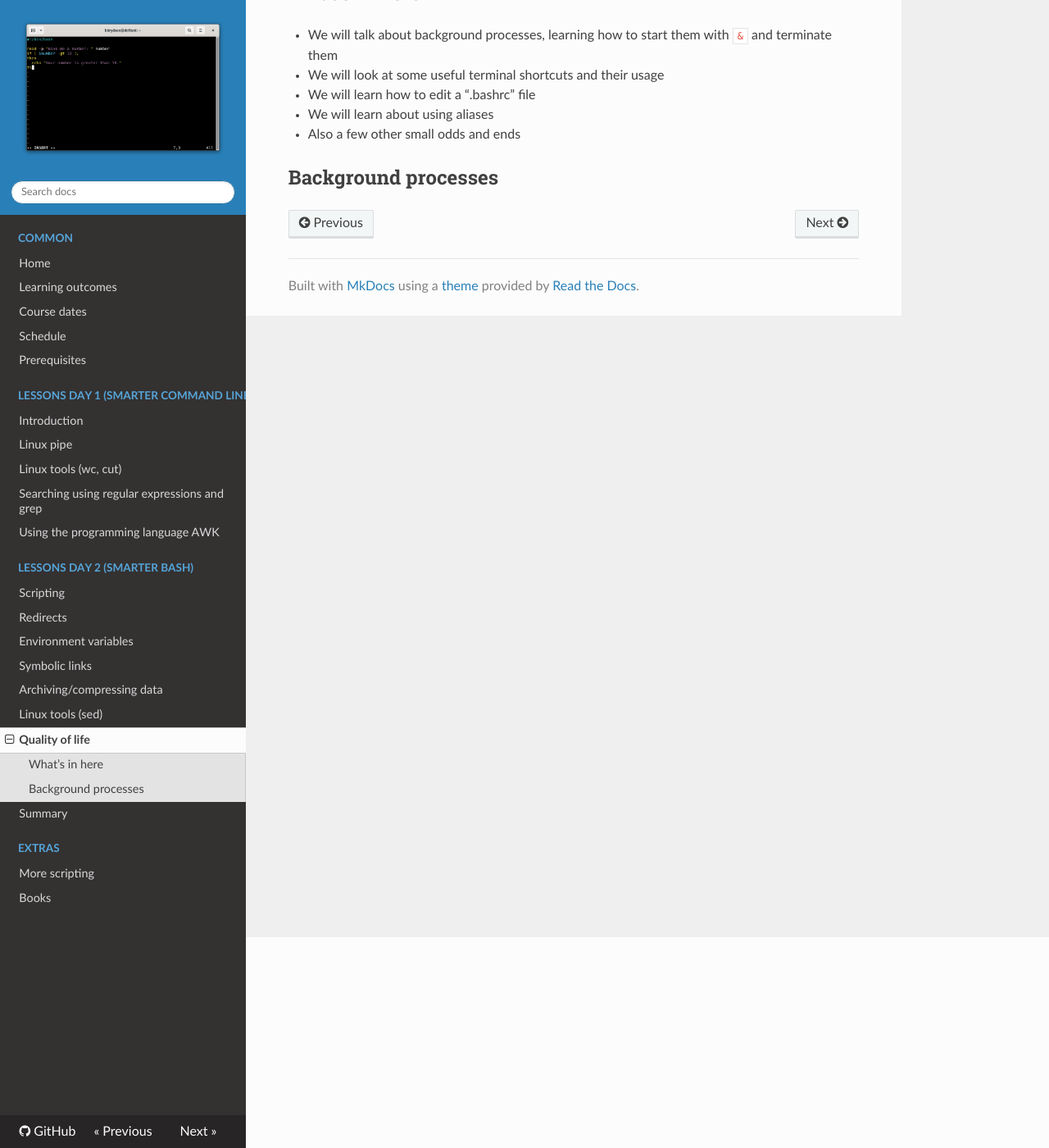
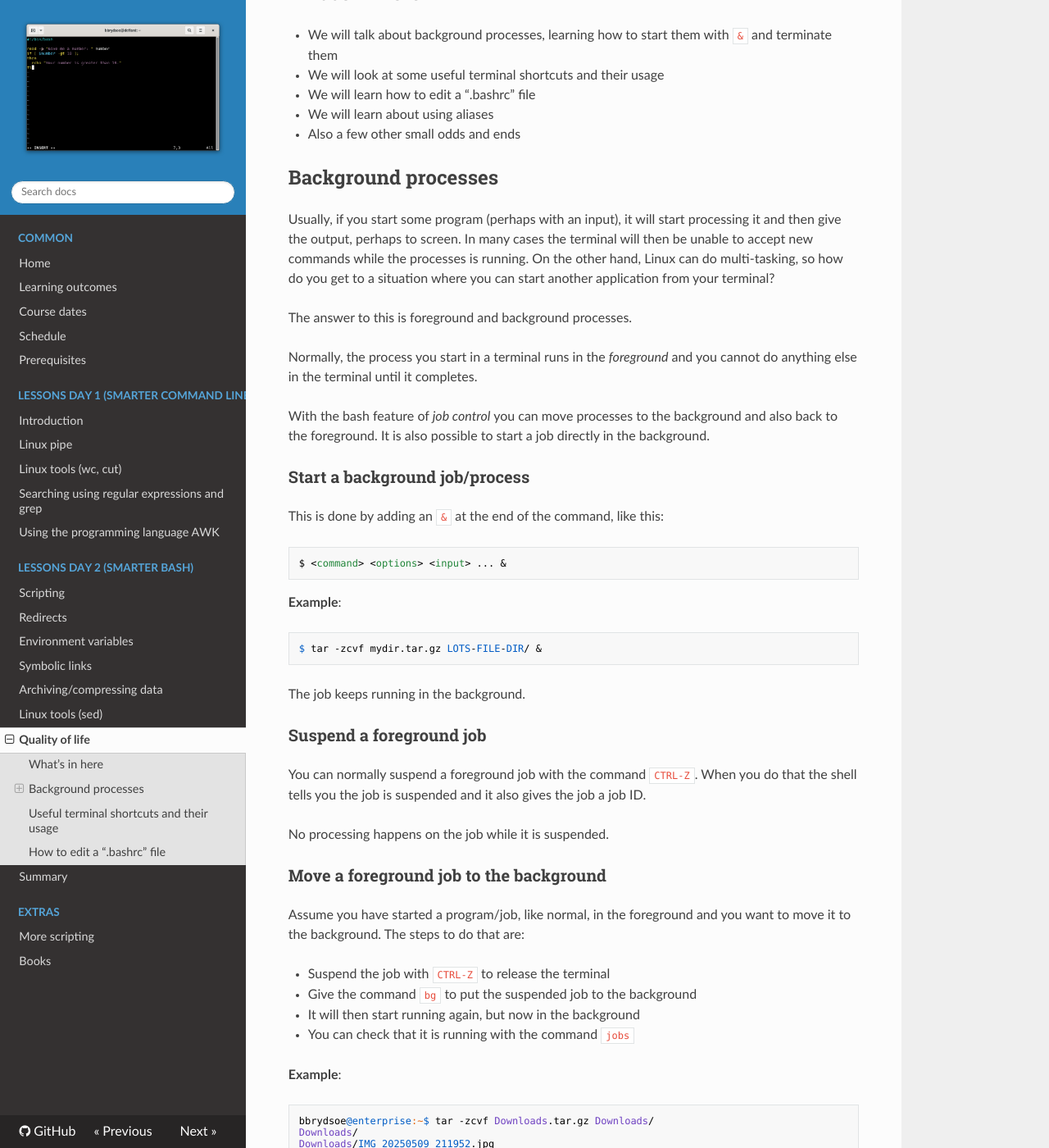
Before and after one commit to UPPMAX/linux-command-line-201, an MkDocs documentation site: the page built from docs/sessions/qual.md, in a window 1280 px wide and 1400 px high, scrolled down 257 px. Shown: the whole window at 82% size. Built offline with MkDocs 1.6.1, drawn with Linux system fonts in a browser that asks for light colours; nearby versions of some CDN libraries; some of the changed text lies outside the part shown.

Commit message:
Adding some stuff to the quality of life section

````diff
--- a/docs/sessions/qual.md
+++ b/docs/sessions/qual.md
@@ -11,3 +11,114 @@ This chapter is a little different to the others. It is not about a tool or an o
 - Also a few other small odds and ends
 
 ## Background processes
+
+Usually, if you start some program (perhaps with an input), it will start processing it and then give the output, perhaps to screen. In many cases the terminal will then be unable to accept new commands while the processes is running. On the other hand, Linux can do multi-tasking, so how do you get to a situation where you can start another application from your terminal?
+
+The answer to this is foreground and background processes.
+
+Normally, the process you start in a terminal runs in the *foreground* and you cannot do anything else in the terminal until it completes.
+
+With the bash feature of *job control* you can move processes to the background and also back to the foreground. It is also possible to start a job directly in the background.
+
+### Start a background job/process
+
+This is done by adding an ``&`` at the end of the command, like this:
+
+```bash
+$ <command> <options> <input> ... &
+```
+
+**Example**:
+```bash
+$ tar -zcvf mydir.tar.gz LOTS-FILE-DIR/ &
+```
+
+The job keeps running in the background.
+
+### Suspend a foreground job
+
+You can normally suspend a foreground job with the command ``CTRL-Z``. When you do that the shell tells you the job is suspended and it also gives the job a job ID.
+
+No processing happens on the job while it is suspended.
+
+### Move a foreground job to the background
+
+Assume you have started a program/job, like normal, in the foreground and you want to move it to the background. The steps to do that are:
+
+- Suspend the job with ``CTRL-Z`` to release the terminal
+- Give the command ``bg`` to put the suspended job to the background
+- It will then start running again, but now in the background
+- You can check that it is running with the command ``jobs``
+
+**Example**:
+```bash
+bbrydsoe@enterprise:~$ tar -zcvf Downloads.tar.gz Downloads/
+Downloads/
+Downloads/IMG_20250509_211952.jpg
+Downloads/add2(1).m
+Downloads/lstopo_lspci(1).txt
+Downloads/teamviewer_15.44.5_amd64.deb
+^Z
+[1]+  Stopped                 tar -zcvf Downloads.tar.gz Downloads/
+bbrydsoe@enterprise:~$ bg
+[1]+ tar -zcvf Downloads.tar.gz Downloads/ &
+bbrydsoe@enterprise:~$ jobs
+[1]+  Running                 tar -zcvf Downloads.tar.gz Downloads/ &
+```
+
+### Move a background job to the foreground
+
+To get the job running in the background back to the foreground you can give the command ``fg %JOBID``
+
+**Example for above job**:
+```bash
+$ fg %1
+```
+
+If you do not give a JOBID, then ``fg`` will assume the current suspended job.
+
+### Restart a suspended job
+
+You can restart a suspended job in either:
+
+the background:
+```bash
+bg %JOBID
+```
+
+or foreground:
+
+```bash
+fg %JOBID
+```
+
+Remember, you can get the JOBID with the command ``jobs``.
+
+### Terminating a job
+
+You can terminate a foreground job with ``CTRL-C`` or a background job by sending it to the foreground and then do ``CTRL-C``.
+
+There are other ways of killing a job, with the command ``kill`` and the process ID (PID), but we will not cover that here other than saying that you can get process IDs from ``ps -efH | grep <suitable string>`` and then ``kill PID`` or ``kill -9 PID`` if nothing else works.
+
+## Useful terminal shortcuts and their usage
+
+- **TAB**: autocomplete a file/directory or command
+- **CTRL-C**: kill the current foreground process
+- **CTRL-Z**: suspend the current foreground process
+- **CTRL-A**: move the cursor to the beginning of the line
+- **CTRL-E**: move the cursor to the end of the line
+- **CTRL-L**: clear the screen (same as typing ``clear``)
+- **CTRL-K**: delete the line after the cursor
+- **CTRL-Y**: paste the most recent thing cut or copied
+- **CTRL-D**: delete a character at the cursor's position
+- **CTRL-U**: delete the whole line
+- **CTRL-W**: delete the word before the cursor
+- **CTRL-P**: go to the previous command in your command history (same as "arrow up", you can see the saved history with ``history``)
+- **CTRL-N**: go to the next command in your command history (same as "arrow down")
+- **CTRL-R**: search for a command in your command history
+
+## How to edit a ".bashrc" file
+
+
+- We will learn about using aliases
+- Also a few other small odds and ends
````
